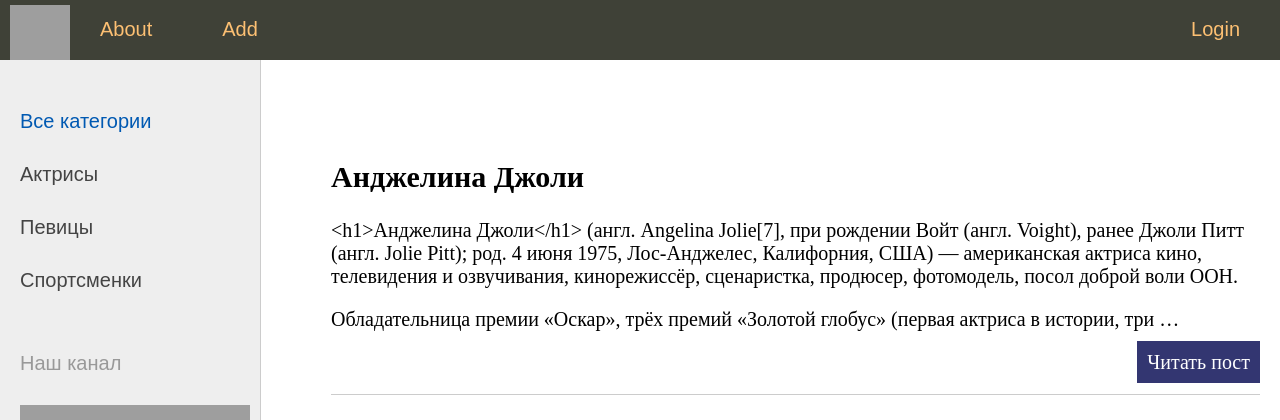
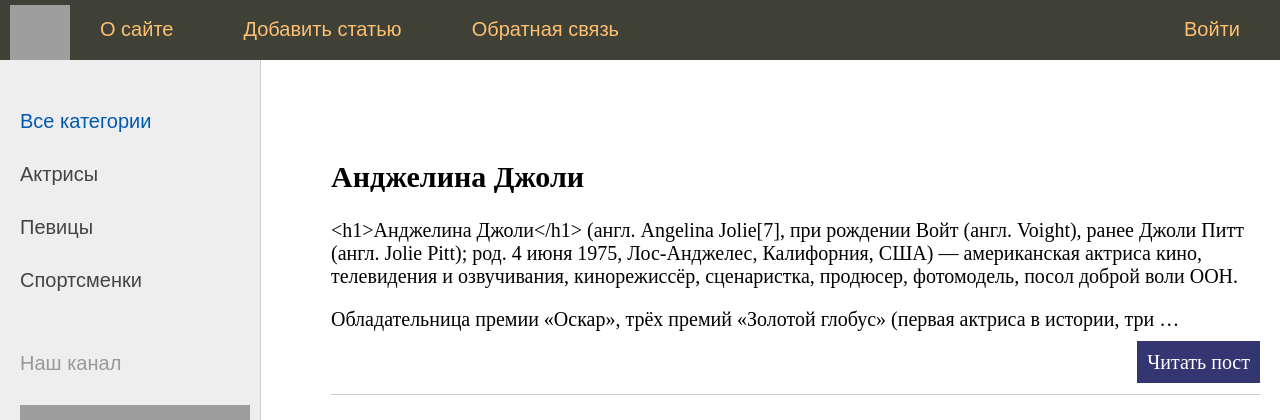
Before and after one commit to Riddhub/newsite, a Django app: page / in a window 1280 px wide. Shown: the top 420 px of the page. Run offline with Django 4.2, Linux system fonts and the light colour scheme; data comes from the database, SQL or seed files in the repository; grey boxes are pictures that could not be loaded.

Commit message:
Update Project

```diff
--- a/women/models.py
+++ b/women/models.py
@@ -1,4 +1,5 @@
 from django.db import models
+from django.urls import reverse
 
 
 class Women(models.Model):
@@ -11,3 +12,6 @@ class Women(models.Model):
 
     def __str__(self):
         return f'{self.title}'
+
+    def get_absolute_url(self):
+        return reverse('post', kwargs={'post_id': self.pk})
--- a/women/templates/women/base.html
+++ b/women/templates/women/base.html
@@ -17,12 +17,12 @@
 {% block mainmenu %}
 		<div class="header">
 			<ul id="mainmenu" class="mainmenu">
-			<li class="logo"><a href="#"><div class="logo"></div></a></li>
+			<li class="logo"><a href="{% url 'home' %}"><div class="logo"></div></a></li>
 {% for m in menu %}
 	{% if not forloop.last %}
-			<li><a href="#">{{m.title}}</a></li>
+			<li><a href="{% url m.url_name %}">{{m.title}}</a></li>
 	{% else %}
-			<li class="last"><a href="#">{{m.title}}</a></li>
+			<li class="last"><a href="{% url m.url_name %}">{{m.title}}</a></li>
 	{% endif %}
 {% endfor %}
 			</ul>
--- a/women/templates/women/index.html
+++ b/women/templates/women/index.html
@@ -8,7 +8,7 @@
 	{{p.content|linebreaks|truncatewords:50}}
 	{% endautoescape %}
 			<div class="clear"></div>
-			<p class="link-read-post"><a href="#">Читать пост</a></p>
+			<p class="link-read-post"><a href="{{ p.get_absolute_url }}">Читать пост</a></p>
 			</li>
 	{% endfor %}
 </ul>
--- a/women/urls.py
+++ b/women/urls.py
@@ -3,8 +3,12 @@ from django.urls import path
 from women.views import *
 
 urlpatterns = [
-    path('', index),
+    path('', index, name='home'),
     path('cats/', categories),
-    path('about/', about)
+    path('about/', about, name='about'),
+    path('addpage/', addpage, name='add_page'),
+    path('login/', login, name='login'),
+    path('contact/', contact, name='contact'),
+    path('post/<int:post_id>/', show_post, name='post'),
 
 ]
--- a/women/views.py
+++ b/women/views.py
@@ -2,7 +2,13 @@ from django.http import HttpResponse
 from django.shortcuts import render
 
 from .models import *
-menu = ['about', 'add', 'login']
+
+menu = [{'title': "О сайте", 'url_name': 'about'},
+        {'title': "Добавить статью", 'url_name': 'add_page'},
+        {'title': "Обратная связь", 'url_name': 'contact'},
+        {'title': "Войти", 'url_name': 'login'}
+]
+
 
 def index(request):
     posts = Women.objects.all()
@@ -11,12 +17,30 @@ def index(request):
         'menu': menu,
         'title': 'Main Page'
     }
+    return render(request, 'women/index.html', context)
 
-    return render(request, 'women/index.html', context)
+def show_post(request, post_id):
+    return HttpResponse(f'show_post = {post_id}')
 
 
 def about(request):
-    return render(request, 'women/about.html', {'menu': menu, 'title': 'About'})
+    context = {
+        'menu': menu,
+        'title': 'About'
+    }
+    return render(request, 'women/about.html', context=context)
+
+
+def addpage(request):
+    return HttpResponse('<h1>addpage</h1>')
+
+def contact(request):
+    return HttpResponse('<h1>contact</h1>')
+
+def login(request):
+    return HttpResponse('<h1>login</h1>')
+
+
 
 
 def categories(request):
```
